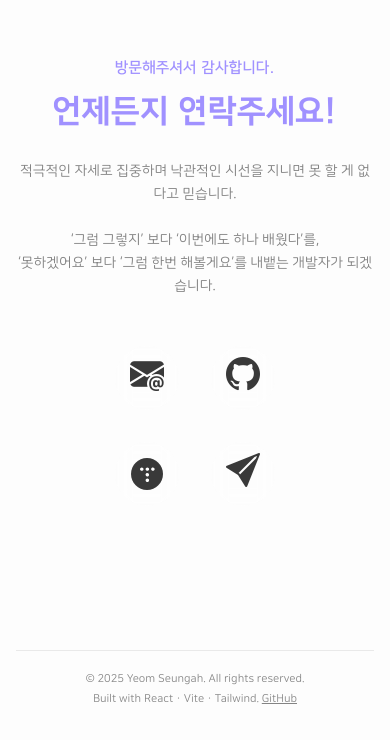
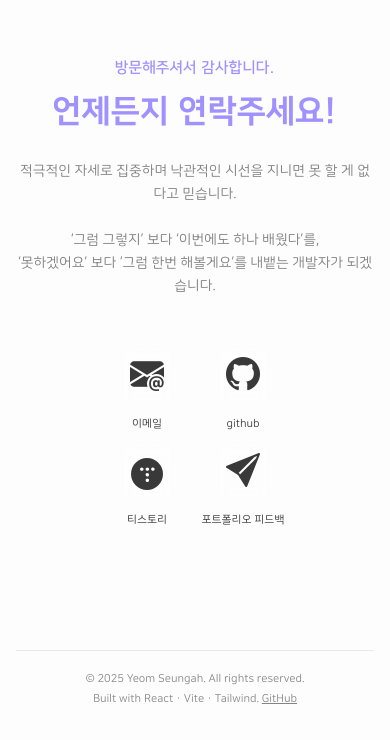
Before and after one commit to yeom-kenco/yeom-portfolio, a React (Vite) app: page / in a window 390 px wide. Shown: the part 7354-8094 px from the top of the page. Built offline with nearby package versions, Linux system fonts and the light colour scheme.

Commit message:
feat: ContactSection 링크 아이콘 사용성 개선 - 모바일에서는 호버하지않아도 아이콘 라벨이 항상 보이게 수정

```diff
--- a/src/sections/ContactSection.tsx
+++ b/src/sections/ContactSection.tsx
@@ -94,7 +94,18 @@ export default function ContactSection() {
                     <span className="flex text-ink size-16 md:size-18 items-center justify-center rounded-full backdrop-blur transition-transform duration-200 group-hover:-translate-y-0.5 group-focus-visible:-translate-y-0.5 text-inherit">
                       {item.icon}
                     </span>
-                    <span className="pointer-events-none absolute left-1/2 top-[calc(100%+0.4rem)] -translate-x-1/2 whitespace-nowrap text-[11px] md:text-xs text-primary/70 opacity-0 translate-y-1 transition-all duration-200 group-hover:opacity-100 group-hover:translate-y-0 group-focus-visible:opacity-100 group-focus-visible:translate-y-0">
+                    <span
+                      className="
+                        absolute left-1/2 top-[calc(100%+0.4rem)] -translate-x-1/2 whitespace-nowrap
+                        text-[11px] md:text-xs text-primary/70
+                        /* 모바일: 항상 보임 */
+                        opacity-100 translate-y-0
+                        /* 데스크톱: hover/focus 때만 보임 */
+                        md:opacity-0 md:translate-y-1 md:pointer-events-none
+                        md:transition-all md:duration-200
+                        md:group-hover:opacity-100 md:group-hover:translate-y-0
+                        md:group-focus-visible:opacity-100 md:group-focus-visible:translate-y-0"
+                    >
                       {item.label}
                     </span>
                   </span>
@@ -111,7 +122,18 @@ export default function ContactSection() {
                     <span className="flex size-16 text-ink md:size-18 items-center justify-center rounded-full backdrop-blur transition-transform duration-200 group-hover:-translate-y-0.5 group-focus-visible:-translate-y-0.5 text-inherit">
                       {item.icon}
                     </span>
-                    <span className="pointer-events-none absolute left-1/2 top-[calc(100%+0.4rem)] -translate-x-1/2 whitespace-nowrap text-[11px] md:text-xs text-primary/70 opacity-0 translate-y-1 transition-all duration-200 group-hover:opacity-100 group-hover:translate-y-0 group-focus-visible:opacity-100 group-focus-visible:translate-y-0">
+                    <span
+                      className="
+                        absolute left-1/2 top-[calc(100%+0.4rem)] -translate-x-1/2 whitespace-nowrap
+                        text-[11px] md:text-xs text-primary/70
+                        /* 모바일: 항상 보임 */
+                        opacity-100 translate-y-0
+                        /* 데스크톱: hover/focus 때만 보임 */
+                        md:opacity-0 md:translate-y-1 md:pointer-events-none
+                        md:transition-all md:duration-200
+                        md:group-hover:opacity-100 md:group-hover:translate-y-0
+                        md:group-focus-visible:opacity-100 md:group-focus-visible:translate-y-0"
+                    >
                       {item.label}
                     </span>
                   </span>
```
